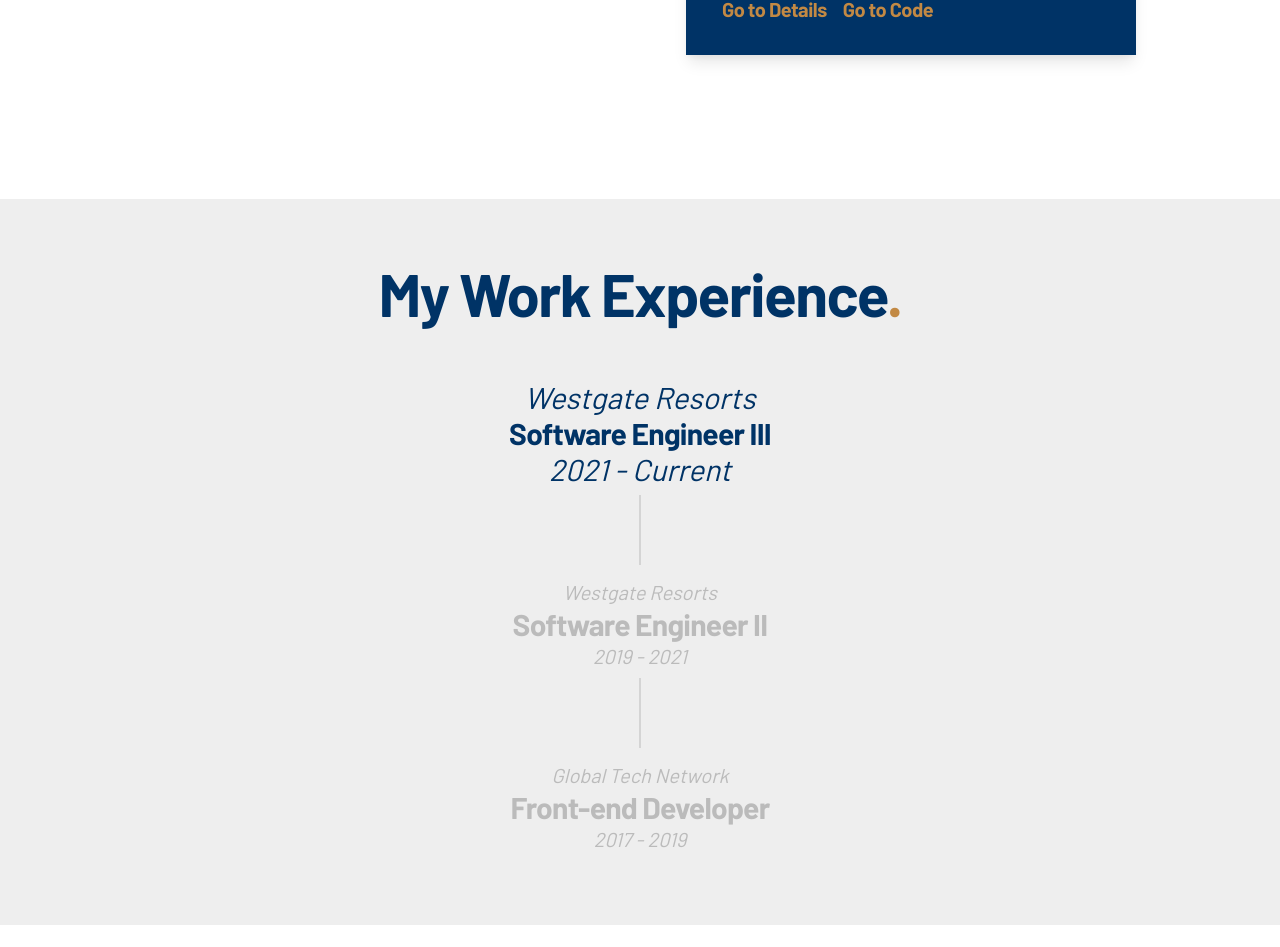
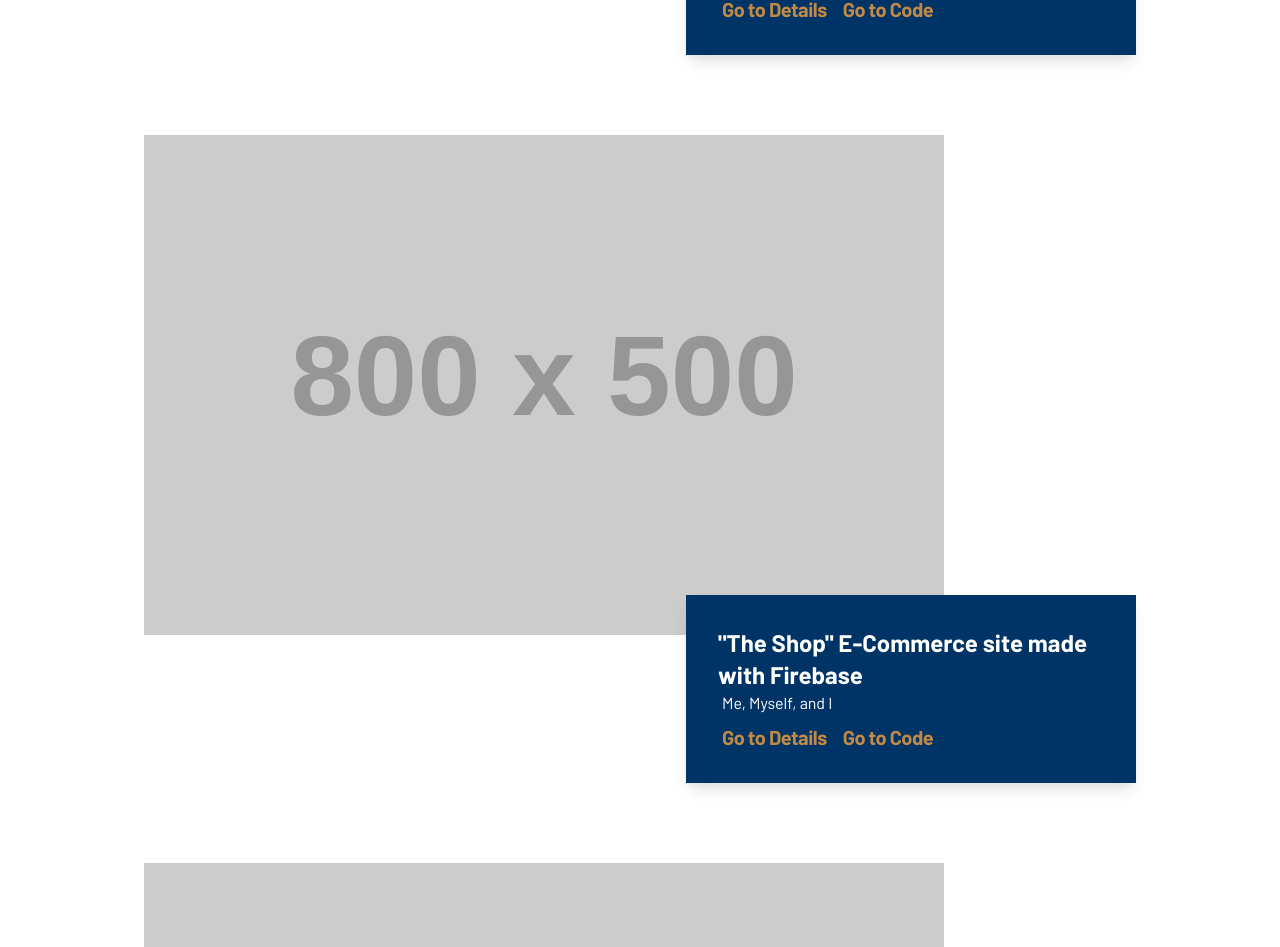
Before and after one commit to jablancTheDesigner/portfolio-blog-angular, an Angular app in the folder frontend/: page / in a window 1280 px wide. Shown: the part 1850-2797 px from the top of the page. Built offline with nearby package versions, Linux system fonts and the light colour scheme.

Commit message:
add new projects to data

```diff
--- a/frontend/src/app/_components/project-detail/project-detail.component.html
+++ b/frontend/src/app/_components/project-detail/project-detail.component.html
@@ -1,7 +1,6 @@
 <app-page-layout>
   <div class="project-details-card md:relative container mx-auto px-3">
-    <div class="md:flex md:items-center">
-      <div class="flex flex-col">
+    <div class="flex flex-col w-100">
       <div class="w-5/6 md:w-2/3 mx-auto">
         <div class="w-full z-10 text-center py-16 text-main">
           <h1
@@ -67,7 +66,14 @@
             <h3
               class="text-base md:text-xl"
               [innerHTML]="projectDescription"
+              *ngIf="projectDescription"
             ></h3>
+            <h1
+              class="text-gray-500 text-center my-6 italic"
+              *ngIf="!projectDescription"
+            >
+              Coming Soon
+            </h1>
           </div>
         </div>
 
@@ -81,8 +87,12 @@
               class="mb-8"
             />
           </ng-container>
-            <h1 class="text-gray-500 text-center my-6 italic">Coming Soon</h1>
-          </div>
+          <h1
+            class="text-gray-500 text-center my-6 italic"
+            *ngIf="project.gallery.length === 0"
+          >
+            Coming Soon
+          </h1>
         </div>
       </div>
     </div>
--- a/frontend/src/app/_components/project-image-card/project-image-card.component.html
+++ b/frontend/src/app/_components/project-image-card/project-image-card.component.html
@@ -1,16 +1,37 @@
-<div class="project-image-card relative flex flex-col ">
-    <div class="project-image-card__image relative overflow-hidden w-full transition-all h-112 xl:h-112">
-        <img src="{{project.thumbnail}}" alt="" class="border">
+<div class="project-image-card relative flex flex-col">
+  <div
+    class="project-image-card__image relative overflow-hidden w-full transition-all h-112 xl:h-112"
+  >
+    <img
+      src="https://via.placeholder.com/800x500.png?text=Coming+Soon"
+      *ngIf="!project.thumbnail"
+    />
+    <img
+      src="{{ project.thumbnail }}"
+      alt=""
+      class="border"
+      *ngIf="project.thumbnail"
+    />
+  </div>
+  <div
+    class="project-image-card__description text-left p-8 space-x-1 shadow-lg"
+  >
+    <h2 class="text-sm text-white text-2xl font-bold text-white">
+      {{ project.title }}
+    </h2>
+    <p class="text-white text-base">{{ project.client }}</p>
+    <div class="flex flex-wrap flex-col md:flex-row">
+      <a
+        [routerLink]="['/project', project.id]"
+        class="pt-2 mr-4 block font-bold tracking-tight text-xl"
+        >Go to Details</a
+      >
+      <a
+        href="{{ project.codeLink }}"
+        class="pt-2 block font-bold tracking-tight text-xl"
+        *ngIf="project.codeLink"
+        >Go to Code</a
+      >
     </div>
-    <div class="project-image-card__description text-left p-8 space-x-1 shadow-lg">
-        <h2 class="text-sm text-white text-2xl font-bold text-white">{{project.title}}</h2>
-        <p class="text-white text-base">{{project.client}}</p>
-        <div class="flex flex-wrap flex-col md:flex-row">
-            <a [routerLink]="['/project', project.id]" class="pt-2 mr-4 block font-bold tracking-tight text-xl">Go to
-                Details</a>
-            <a href="{{project.codeLink}}" class="pt-2 block font-bold tracking-tight text-xl"
-                *ngIf="project.codeLink">Go
-                to Code</a>
-        </div>
-    </div>
+  </div>
 </div>
--- a/frontend/src/app/_components/projects-list/projects-list.component.ts
+++ b/frontend/src/app/_components/projects-list/projects-list.component.ts
@@ -12,7 +12,6 @@ export class ProjectsListComponent implements OnInit {
 
   constructor() { }
 
-  ngOnInit(): void {
-  }
+  ngOnInit(): void {}
 
 }
--- a/frontend/src/assets/projects.data.ts
+++ b/frontend/src/assets/projects.data.ts
@@ -26,5 +26,44 @@ export const Projects: Project[] = [
         description: 'The goal for this project is to sharpen my skills with the React JS library. For styling, the project uses some custom styling built with CSS and the Tailwind CSS framework. ',
         url: 'https://goals-tasks-todos.netlify.app/',
         featured: true
+    },
+    {
+        id: 3,
+        title: '"The Shop" E-Commerce site made with Firebase',
+        client: 'Me, Myself, and I',
+        codeLink: 'https://github.com/jablancTheDesigner/puffessional',
+        logo: null,
+        thumbnail: null,
+        gallery: [],
+        tools: ['ReactJS', 'SCSS', 'HTML', 'JavaScript'],
+        description: null,
+        url: 'https://puffessional.netlify.app/',
+        featured: true
+    },
+    {
+        id: 4,
+        title: 'My "LinkedIn" clone made with Firebase',
+        client: 'Me, Myself, and I',
+        codeLink: 'https://github.com/jablancTheDesigner/jpb-linkedin-clone',
+        logo: null,
+        thumbnail: null,
+        gallery: [],
+        tools: ['ReactJS', 'SCSS', 'HTML', 'JavaScript'],
+        description: null,
+        url: 'https://linkedin-clone-6fc78.firebaseapp.com/',
+        featured: true
+    },
+    {
+        id: 5,
+        title: 'Blog site made with Firebase',
+        client: 'Me, Myself, and I',
+        codeLink: 'https://github.com/jablancTheDesigner/jpb-blog',
+        logo: null,
+        thumbnail: null,
+        gallery: [],
+        tools: ['ReactJS', 'SCSS', 'HTML', 'JavaScript'],
+        description: null,
+        url: 'https://jpb-blog.netlify.app/',
+        featured: true
     }
 ];
```
Lines whose indentation alone changed are shown as unchanged.
